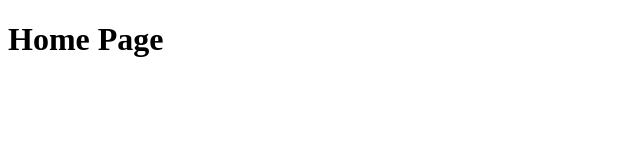
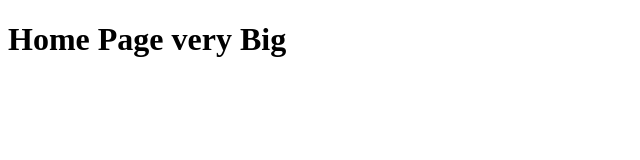
Before and after one commit to arvindpeoplesoft-bit/getudemy, a plain HTML site: page index.html in a window 1280 px wide. Shown: the whole page, without its empty margins (0-640 px from the left). Drawn offline with Linux system fonts and the light colour scheme.

Commit message:
updated title and bidy in index

```diff
--- a/index.html
+++ b/index.html
@@ -3,9 +3,9 @@
 <head>
     <meta charset="UTF-8">
     <meta name="viewport" content="width=git, initial-scale=1.0">
-    <title>gitudemy</title>
+    <title>gitudemy Test</title>
 </head>
 <body>
-    <h1> Home Page</h1>
+    <h1> Home Page very Big</h1>
 </body>
 </html>
```
